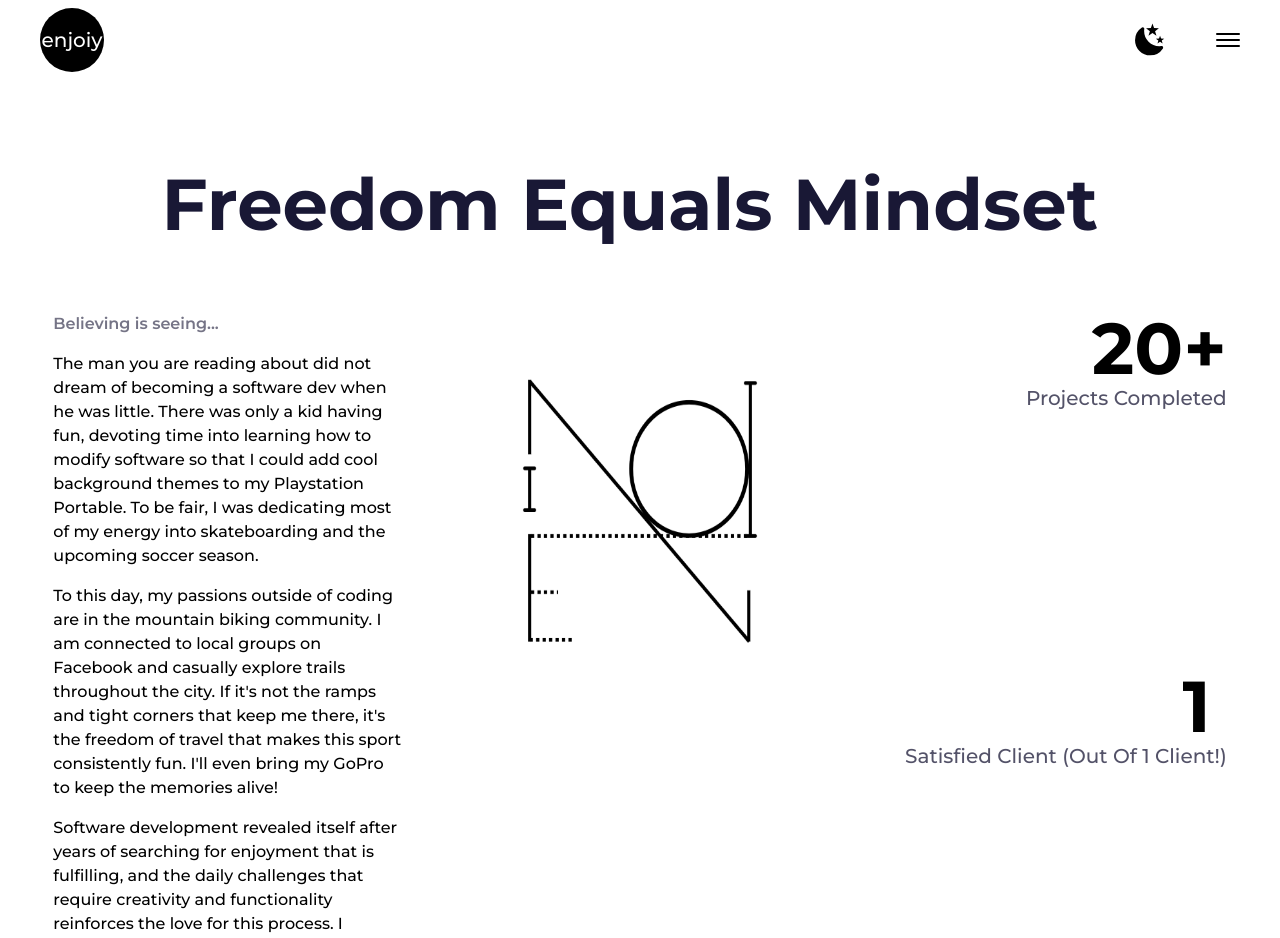
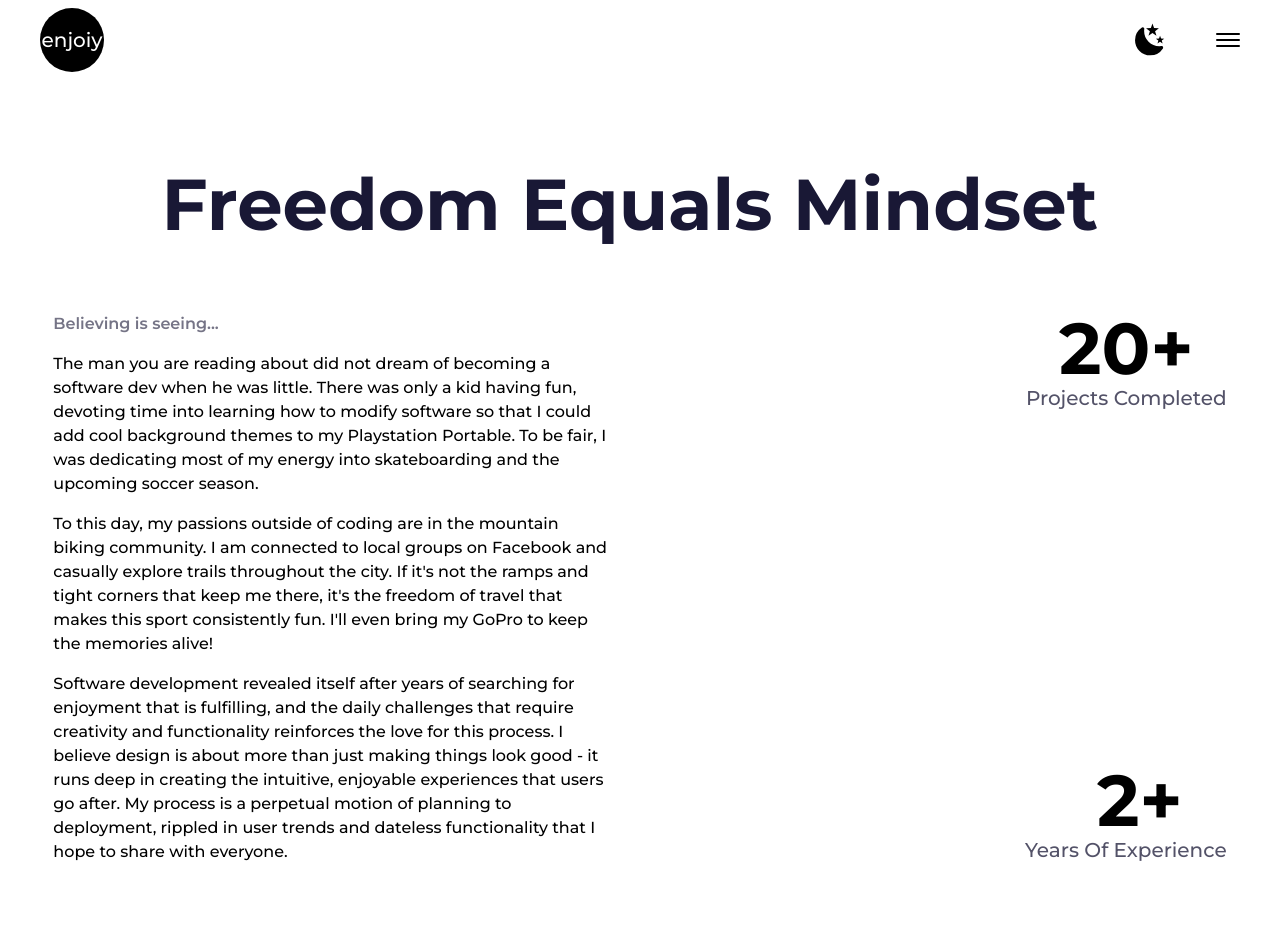
Before and after one commit to deatonBrandon/brandons_portfolio, a Next.js app: page /about in a window 1280 px wide. Shown: the top 938 px of the page. Built offline with nearby package versions, Linux system fonts and the light colour scheme.

Commit message:
remove loading.js, cleaned up about.js, added anim

```diff
--- a/src/app/about/page.js
+++ b/src/app/about/page.js
@@ -1,22 +1,25 @@
+"use client"
+
 import AnimatedText from "@/components/AnimatedText";
-import Image from "next/image";
 import { AnimatedNumbers } from "@/components/AnimatedNumbers";
-import middleDesign from '../../../public/canvaDesign.png'
 import Skills from "@/components/Skills";
 import Experience from "@/components/Experience";
 import Education from "@/components/Education";
-import TransitionEffect from "@/components/TransitionEffect";
+import { motion } from "framer-motion";
 
 export default function page() {
     return (
         <>
-        <TransitionEffect />
-        <main className="w-full flex flex-col items-center justify-center overflow-x-hidden">
+        <main className="w-full flex flex-col items-center justify-center">
 
             <AnimatedText text="freedom equals mindset" className="mb-16"/>
 
-            <div className="lg:grid w-11/12 grid-cols-3 lg:grid-cols-9 gap-8 lg:gap-16 flex flex-col">
-                <div className="lg:col-span-3 col-span-4 text-center lg:text-left flex flex-col justify-start order-2 lg:order-none p-6 lg:p-0 antialiased">
+            <div className="lg:grid w-11/12 grid-cols-3 lg:grid-cols-6 gap-8 lg:gap-16 flex flex-col">
+                <motion.div
+                initial={{ scale: 0.7, opacity: 0 }}
+                transition={{delay: 0.3, type: "spring" }}
+                whileInView={{ scale: 1, opacity: 1 }}
+                className="lg:col-span-3 col-span-4 text-center lg:text-left flex flex-col justify-start order-2 lg:order-none p-6 lg:p-0 antialiased">
                     <h2 className="mb-4 font-semibold lg:text-left text-dark/60">Believing is seeing...</h2>
                     <p className="font-medium">
                         The man you are reading about did not dream of becoming a software dev when he was little.
@@ -31,28 +34,19 @@ export default function page() {
                         I believe design is about more than just making things look good - it runs deep in creating the intuitive, enjoyable experiences that users go after.
                         My process is a perpetual motion of planning to deployment, rippled in user trends and dateless functionality that I hope to share with everyone.
                     </p>
-            </div>
-
-                <div className="lg:col-span-3 flex justify-center col-span-8 rounded-2xl">
-                    <Image priority sizes="(max-width:768) 100vw, (max-width:1200) 50vw, 33vw" quality={100} src={middleDesign} alt="Canva design" className="max-w-[400px] mx-auto lg:w-full lg:max-h-[400px] lg:mx-0 rounded-2xl order-1" />
-                </div>
+                </motion.div>
 
                 <div className="col-span-9 lg:col-span-3 flex flex-row lg:flex-col items-start lg:items-end justify-center lg:justify-between order-3">
-                    <div className="flex flex-col items-center lg:items-end justify-center">
-                        <span className="flex items-center justify-center lg:inline-block text-4xl md:text-6xl lg:text-7xl font-bold">
+                    <div className="flex flex-col items-center justify-center">
+                        <span className="flex justify-center text-4xl md:text-6xl lg:text-7xl font-bold">
                             <AnimatedNumbers value={20} />+
                         </span>
                         <h2 className="text-md md:text-lg lg:text-xl text-center w-[70%] lg:w-full font-medium capitalize text-dark/75">projects completed</h2>
                     </div>
-                    <div className="flex flex-col items-center lg:items-end justify-center">
-                        <span className="inline-block text-4xl md:text-6xl lg:text-7xl mr-4 font-bold">
-                        <AnimatedNumbers value={1} />
-                        </span>
-                        <h2 className="text-md md:text-lg lg:text-xl font-medium text-center w-[70%] lg:w-full capitalize text-dark/75">satisfied client (out of 1 client!)</h2>
-                    </div>
-                    <div className="flex flex-col items-center lg:items-end justify-center">
-                        <span className="inline-block text-4xl md:text-6xl lg:text-7xl ml-7 font-bold">
-                        <AnimatedNumbers value={1} />+
+
+                    <div className="flex flex-col items-center justify-center">
+                        <span className="flex text-4xl md:text-6xl lg:text-7xl ml-7 w-full justify-center font-bold">
+                        <AnimatedNumbers value={2} />+
                         </span>
                         <h2 className="text-md md:text-lg lg:text-xl font-medium text-center w-[70%] lg:w-full capitalize text-dark/75">years of experience</h2>
                     </div>
--- a/src/app/layout.js
+++ b/src/app/layout.js
@@ -2,8 +2,6 @@ import '@/styles/globals.css'
 import { Montserrat } from 'next/font/google'
 import Navbar from '@/components/Navbar'
 import Footer from '@/components/Footer'
-import Loading from './projects/loading'
-import { Suspense } from 'react'
 
 const monty = Montserrat({ subsets: ['latin'], variable: '--font-monty', })
 
@@ -26,7 +24,6 @@ export default function RootLayout({ children }) {
           <body className={`mt-20 dark:bg-[#4db1ff] dark:text-dark ${monty.variable} font-monty`}>
             <Navbar />
               <main>{children}</main>
-              <Suspense fallback={<Loading />} />
             <Footer />
           </body>
         </html>
--- a/src/app/page.js
+++ b/src/app/page.js
@@ -2,13 +2,10 @@ import { RxArrowRight, RxOpenInNewWindow } from 'react-icons/rx'
 import Link from 'next/link'
 import AnimatedText from '@/components/AnimatedText'
 import HireMe from '@/components/HireMe'
-import TransitionEffect from '@/components/TransitionEffect'
-
 
 export default function Home() {
   return (
     <>
-    <TransitionEffect />
         <div className='w-[90%] mx-auto mt-60 lg:mt-80 z-10'>
 
             <AnimatedText text="Hello, my name is Brandon." />
--- a/src/app/projects/loading.js
+++ /dev/null
@@ -1,3 +0,0 @@
-export default function Loading() {
-    return <h1>Loading...</h1>
-}
--- a/src/app/projects/page.js
+++ b/src/app/projects/page.js
@@ -4,12 +4,10 @@ import firstProject from '../../../public/firstsemesterproject.png'
 import jsPortfolio from '../../../public/jsportfolio.png'
 import vueProject from '../../../public/vueproject.png'
 import ProjectCard from "@/components/ProjectCards"
-import TransitionEffect from "@/components/TransitionEffect"
 
 export default function page() {
     return (
         <div>
-            <TransitionEffect />
             <main className='flex flex-col items-center justify-center'>
                 <AnimatedText text="practicality of the design" />
                 <div className="grid grid-cols-1 mx-12 lg:grid-cols-6 lg:grid-rows-2 lg:gap-16 mt-10 lg:mt-28">
--- a/src/components/Navbar.js
+++ b/src/components/Navbar.js
@@ -46,7 +46,6 @@ export default function Navbar() {
     const [mode, setMode] = useThemeSwitcher();
     const [open, setOpen] = useState(false);
     const [navbar, setNavbar] = useState(false)
-    const router = useRouter()
 
     const handleClick = () => {
         setOpen(!open)
@@ -90,27 +89,6 @@ export default function Navbar() {
                     <span className={`bg-black dark:bg-white block h-0.5 w-6 rounded-sm my-0.5 transition-all duration-200 ease-out ${open ? 'opacity-0' : 'opacity-100'}`}></span>
                     <span className={`bg-black dark:bg-white block h-0.5 w-6 rounded-sm transition-all duration-200 ease-out ${open ? '-rotate-45 -translate-y-1' : 'translate-y-0.5'}`}></span>
                 </button>
-{/*
-
-                <div className='w-full lg:flex justify-evenly items-center hidden'>
-                    <div className="w-full flex justify-end items-center">
-
-                        <div className="flex">
-                            <button onClick={() => setMode(mode === "light" ? "dark" : "light")}
-                            className="mx-4"
-                            >
-                                {
-                                    mode === "dark" ?
-                                    <SunIcon className={"fill-black"} />
-                                    : <MoonIcon className={"fill-black"} />
-                                }
-                            </button>
-                            <CustomLink href="/projects" title='PROJECTS' className='mx-4 font-medium' />
-                            <CustomLink href="/about" title='ABOUT' className='mx-4 font-medium' />
-                        </div>
-                    </div>
-                </div>
-*/}
 
             </nav>
 
--- a/src/components/Skills.js
+++ b/src/components/Skills.js
@@ -85,7 +85,7 @@ export default function Skills() {
                     transition={{duration: 1.5}}
                     viewport={{once: true}}
                     >
-                    <Image src={Css3} alt='Next.js logo' height={40} width={40} />
+                    <Image src={Css3} alt='Next.js logo' height={30} width={30} />
                 </motion.div>
 
                 <motion.div className="flex items-center justify-center rounded-full cursor-pointer absolute hover:animate-pulse"
--- a/src/components/TransitionEffect.js
+++ /dev/null
@@ -1,28 +0,0 @@
-"use client"
-
-import { motion } from 'framer-motion'
-
-export default function TransitionEffect() {
-    return (
-        <>
-            <motion.div
-            initial={{x: "100%", width: "100%"}}
-            animate={{x: "0%", width: "0%"}}
-            transition={{duration: 0.5, ease: "easeInOut"}}
-            className='fixed top-0 bottom-0 right-full w-screen h-screen z-30 bg-black'
-            />
-            <motion.div
-            initial={{x: "100%", width: "100%"}}
-            animate={{x: "0%", width: "0%"}}
-            transition={{delay: 0.2, duration: 0.9, ease: "easeInOut"}}
-            className='fixed top-0 bottom-0 right-full w-screen h-screen z-20 bg-gray-900'
-            />
-            <motion.div
-            initial={{x: "100%", width: "100%"}}
-            animate={{x: "0%", width: "0%"}}
-            transition={{delay: 0.4, duration: 0.5, ease: "easeInOut"}}
-            className='fixed top-0 bottom-0 right-full w-screen h-screen z-10 bg-gray-500'
-            />
-        </>
-    )
-}
```
